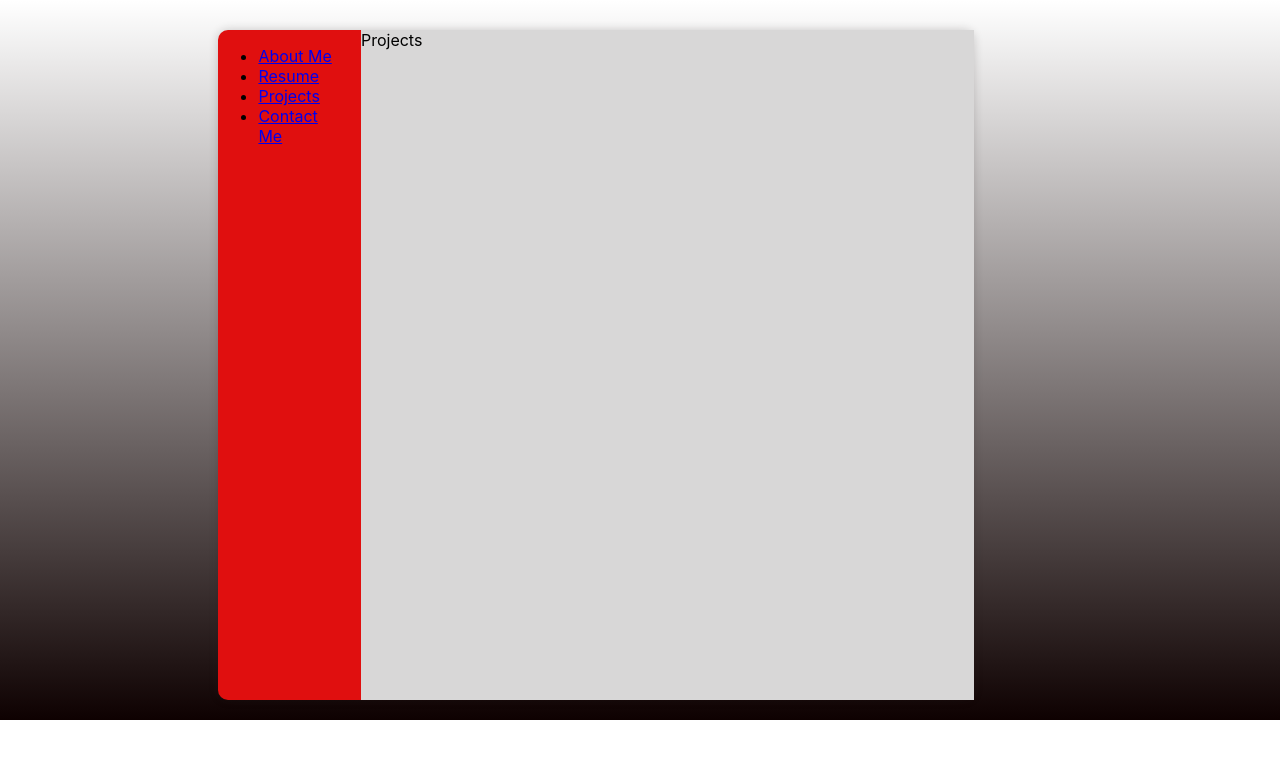
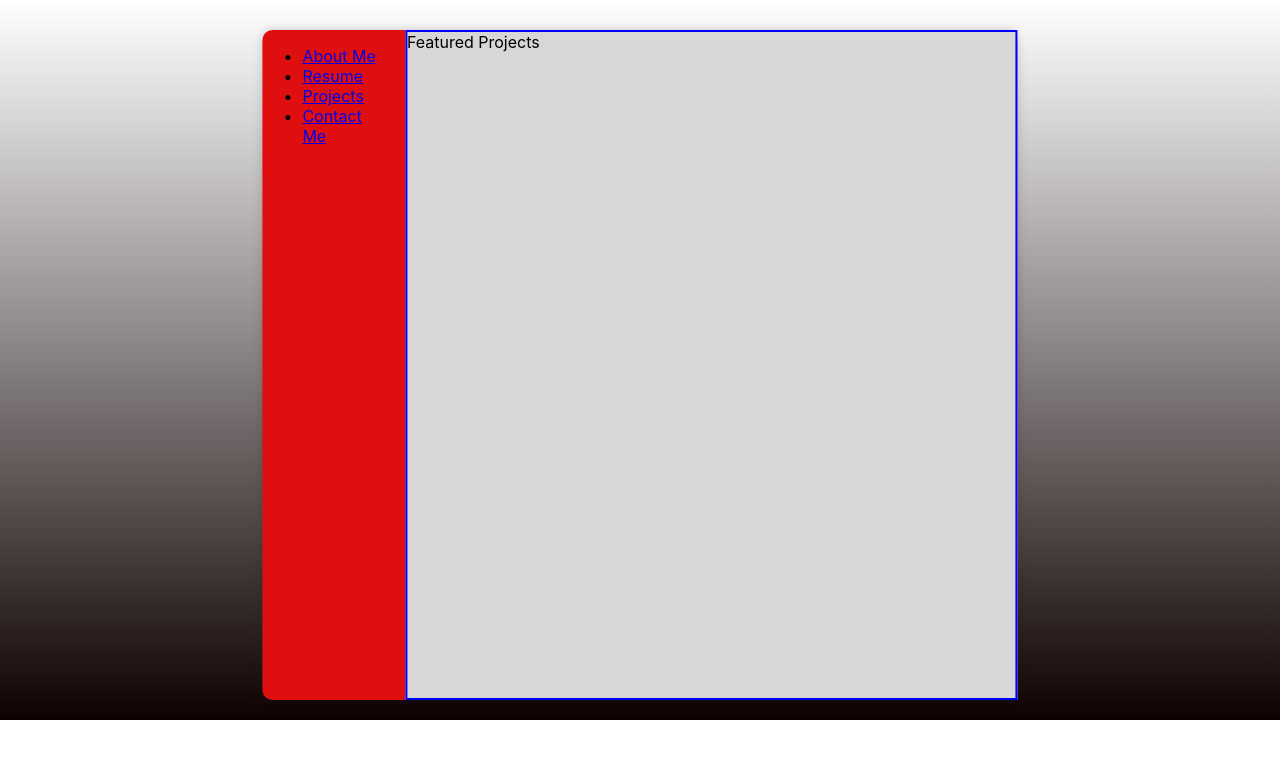
Before and after one commit to coryFinkbeiner/my-site, a Next.js app: page /Projects in a window 1280 px wide. Shown: the top 758 px of the page. Built offline with nearby package versions, Linux system fonts and the light colour scheme; no server answers; the database is empty.

Commit message:
about to try adding the header

```diff
--- a/pages/Projects.js
+++ b/pages/Projects.js
@@ -3,12 +3,9 @@ import React from 'react'
 function Projects() {
   return (
     <div>
-      Projects
+      Featured Projects
     </div>
   )
 }
 
 export default Projects
-
-
-//should projects be github links in iframes?
--- a/pages/index.js
+++ b/pages/index.js
@@ -12,7 +12,6 @@ function Home() {
   return (
     <div>
       <h1>Home</h1>
-
     </div>
   );
 }
--- a/styles/globals.css
+++ b/styles/globals.css
@@ -12,43 +12,38 @@ body {
 }
 
 .container {
-  /* display: grid;
+  display: grid;
   grid-template-columns: 1fr 5fr;
-  grid-gap: 20px; */
-  /* justify-content: space-between; */
+  grid-gap: 20px;
+  justify-content: space-between;
   align-items: center;
   width: 100%;
   height: 0;
   padding-bottom: 56.25%;
-  position: relative;
-  background: linear-gradient(to bottom, rgba(12, 1, 1, 0) 0%, rgb(14, 1, 1) 100%); /* The gradient goes from transparent to white */
+  position: absolute;
+  background: linear-gradient(to bottom, rgba(12, 1, 1, 0) 0%, rgb(14, 1, 1) 100%);
 }
 
 .center {
-  grid-column: 2 / 3;
-  background:rgb(216, 215, 215);
-
-
+  background: rgb(216, 215, 215);
+  border: 2px solid blue;
+  position: relative;
 }
 
 .left {
-  grid-column: 1 / 2;
-  background:rgba(101, 143, 47, 0);
-
+  background: rgba(101, 143, 47, 0);
 }
 
 .top {
   position: absolute;
-  top: 30px; /* Adjust this value to position the element */
-  left: -88px;
-  right: 0;
-  margin: auto;
-  width: 59%; /* Adjust this value to set the width of the element */
-  height: 93%; /* Adjust this value to set the height of the element */
-  background-color: #e00f0f; /* Set the background color of the element */
-  border-radius: 10px; /* Set the border radius of the element */
-  box-shadow: 0 0 10px rgba(37, 30, 30, 0.2); /* Set the box shadow of the element */
-
+  top: 30px;
+  left: 50%;
+  transform: translateX(-50%);
+  width: 59%;
+  height: 93%;
+  background-color: #e00f0f;
+  border-radius: 10px;
+  box-shadow: 0 0 10px rgba(37, 30, 30, 0.2);
   display: grid;
   grid-template-columns: 1fr 5fr;
   grid-gap: 20px;
```
Also changed, not shown: pages/Resume.js (+2 -9 lines).
